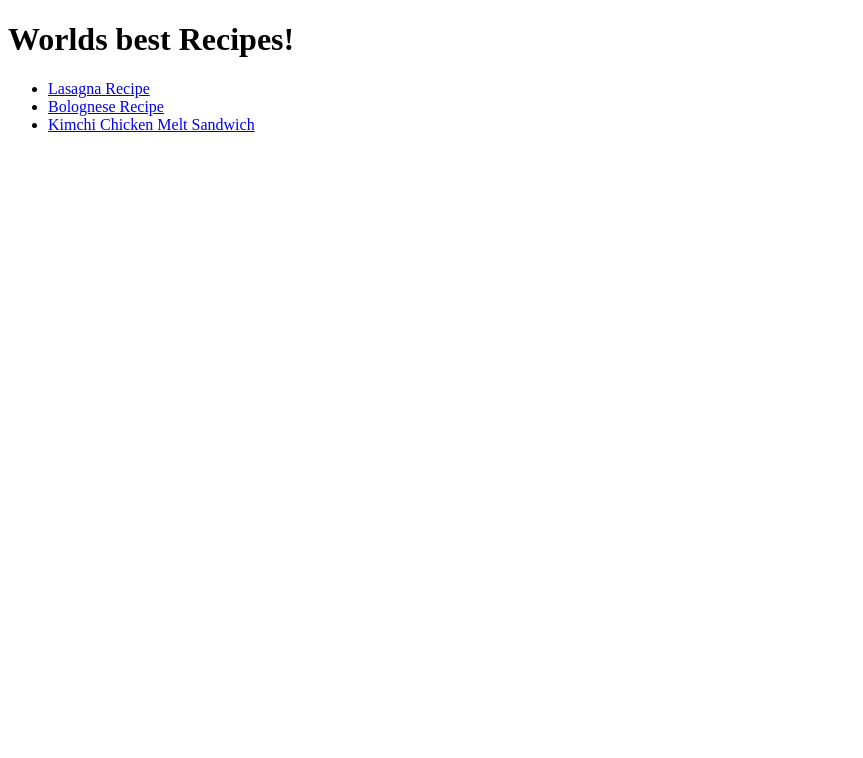
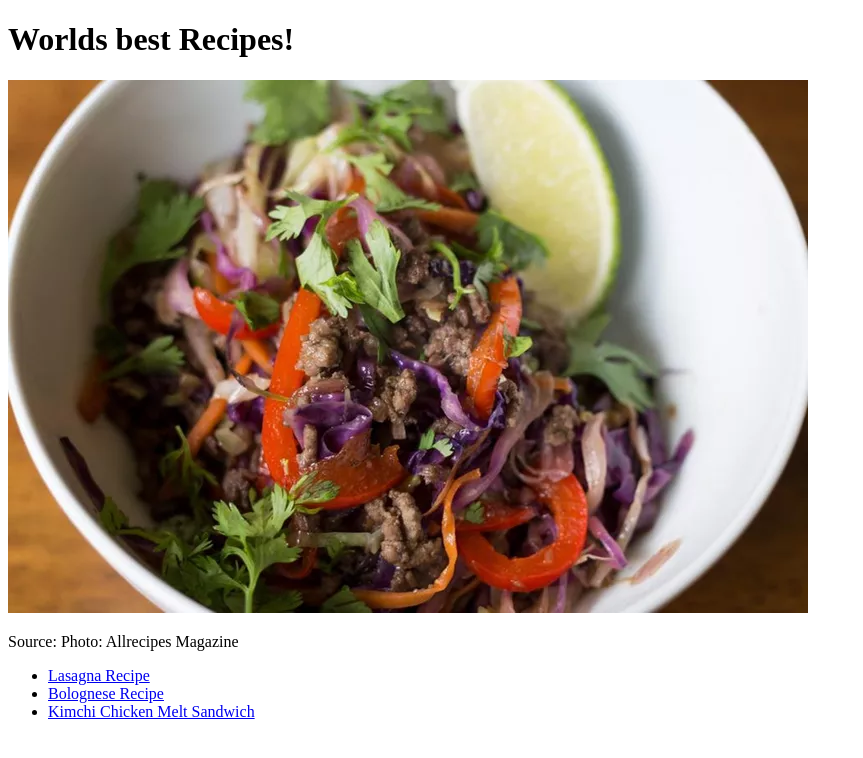
Before and after one commit to Iderion/odin-recipes, a plain HTML site: page index.html in a window 1280 px wide. Shown: the whole page, without its empty margins (0-863 px from the left). Drawn offline with Linux system fonts and the light colour scheme.

Commit message:
Added Picture to index.html

```diff
--- a/index.html
+++ b/index.html
@@ -7,6 +7,9 @@
 </head>
 <body>
     <h1>Worlds best Recipes!</h1>
+    <p>
+        <img src="./images/salad.webp" alt="Recipe image"><p>Source: Photo: Allrecipes Magazine</p>
+    </p>
     <ul>
         <li><a href="./recipes/lasagna.html" target="_blank" rel="noopener noopener nofollower">Lasagna Recipe</a></li>
         <li><a href="./recipes/bolognese.html" target="_blank" rel="noopener noopener nofollower">Bolognese Recipe</a></li>
```
Also changed, not shown: images/salad.webp (added).
